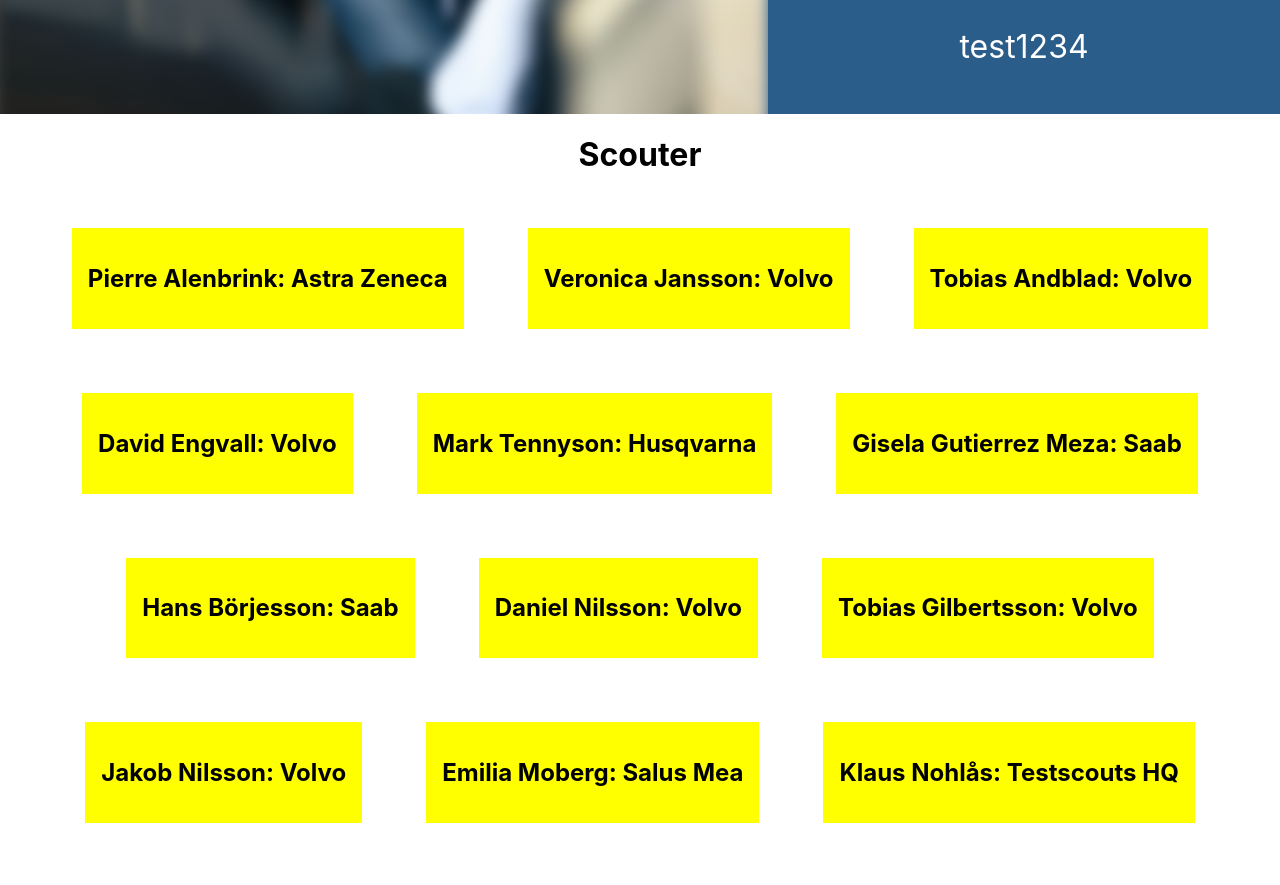
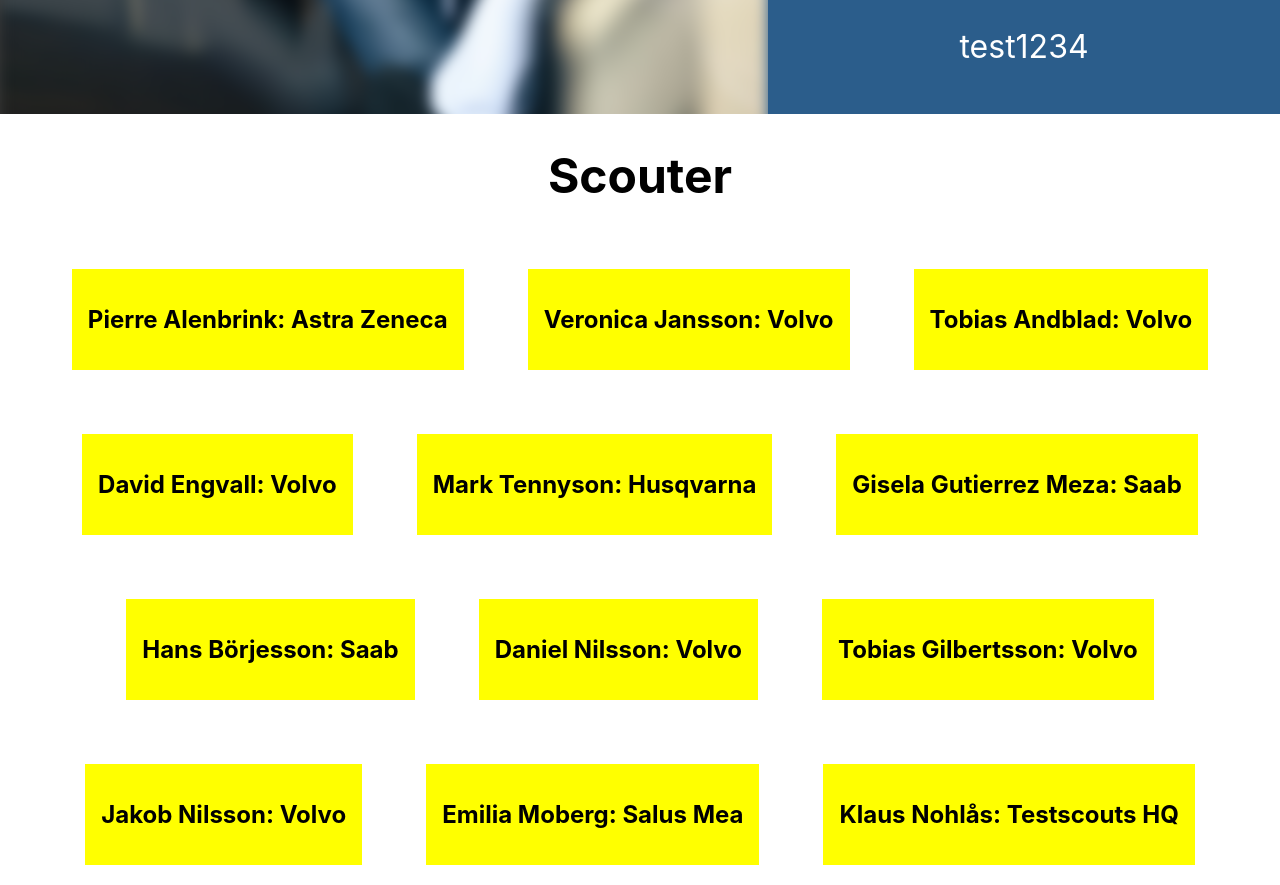
Before and after one commit to elinarnten/information-tavla, a React (Create React App) app: page / in a window 1280 px wide. Shown: the part 780-1665 px from the top of the page. Built offline with nearby package versions, Linux system fonts and the light colour scheme.

Commit message:
edit the title

```diff
--- a/src/components/employee.jsx
+++ b/src/components/employee.jsx
@@ -120,7 +120,7 @@
         alignItems: "center",
       }}
     >
-      <h1>Scouter</h1>
+      <h1 style={{ fontSize: "xxx-large" }}>Scouter</h1>
       <div
         style={{
           display: "flex",
```
